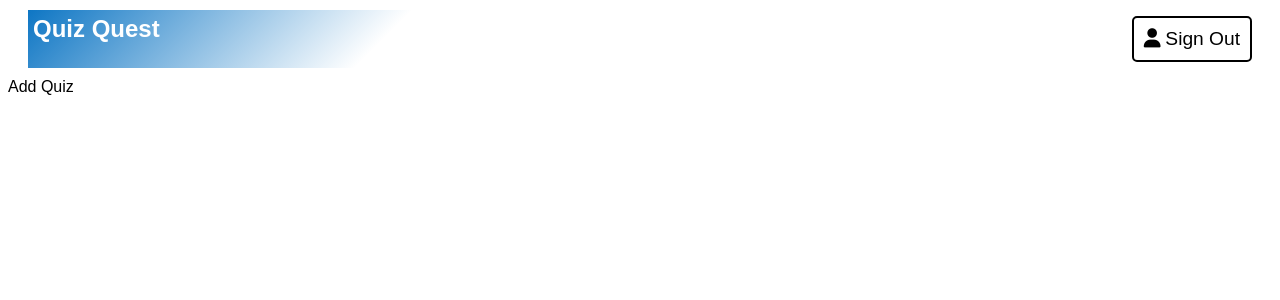
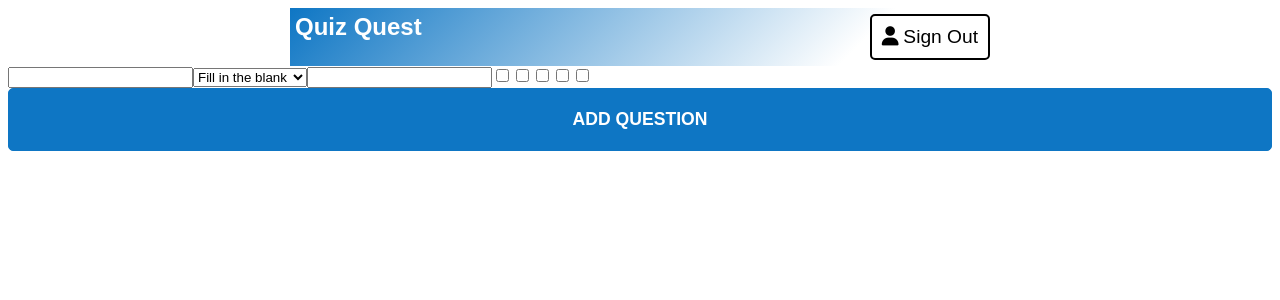
Before and after one commit to RShnitser/quiz-quest, a React (Vite) app: page /add-quest in a window 1280 px wide. Shown: the top 300 px of the page. Built offline with nearby package versions, Linux system fonts and the light colour scheme; sample sign-in values are in the browser's storage.

Commit message:
add question inputs

```diff
--- a/src/App.css
+++ b/src/App.css
@@ -30,7 +30,7 @@
     border: 1px solid var(--black);
 }
 
-  .submit-btn {
+.form-btn {
     border: 1px solid var(--blue);
     background: var(--blue);
     width: 100%;
@@ -59,3 +59,7 @@
 .menu-list {
     list-style-type: none;
 }
+
+.menu-list li {
+    margin-bottom: 10px;
+}
--- a/src/components/MainMenu.tsx
+++ b/src/components/MainMenu.tsx
@@ -7,18 +7,18 @@ const MainMenu = () => {
     return(
         <div className="menu-display">
             <div className="title">Main Menu</div>
-            <ul className="menu-list">
+            <ul className="form menu-list">
                 <li>
-                    <button className="submit-btn" type="button" onClick={() => navigate("/quest")}>Take Quiz</button>
+                    <button className="form-btn" type="button" onClick={() => navigate("/quest")}>Take Quiz</button>
                 </li>
                 <li>
-                    <button type="button"  onClick={() => navigate("/settings")}>Quiz Settings</button>
+                    <button className="form-btn" type="button"  onClick={() => navigate("/settings")}>Quiz Settings</button>
                 </li>
                 <li>
-                    <button type="button"  onClick={() => navigate("/add-quest")}>Add Question</button>
+                    <button className="form-btn" type="button"  onClick={() => navigate("/add-quest")}>Add Question</button>
                 </li>
                 <li>
-                    <button type="button"  onClick={() => navigate("/history")}>View History</button>
+                    <button className="form-btn" type="button"  onClick={() => navigate("/history")}>View History</button>
                 </li>
             </ul>
         </div>
--- a/src/components/QuestCreate.tsx
+++ b/src/components/QuestCreate.tsx
@@ -1,7 +1,281 @@
+// const QuestionType = {
+//     fillInBlank: 1,
+//     allThatApply: 2,
+//     multipleChoice: 3,
+// } as const;
+
+import { useState } from "react";
+
+// type QuestionType = typeof QuestionType[keyof typeof QuestionType];
+
+enum QuestionType {
+    fillInBlank= "Fill in the blank",
+    allThatApply="All that apply",
+    multipleChoice="Multiple Choice",
+}
+
+type FillInBlankAnswer = {
+    type: QuestionType.fillInBlank;
+    answer: string;
+}
+
+type MultipleChoiceAnswer = {
+    type: QuestionType.multipleChoice;
+    answer: string;
+    option1: string;
+    option2: string;
+    option3: string;
+}
+
+type AllThatApplyAnswer = {
+    type: QuestionType.allThatApply;
+    answer1: string;
+    answer1Applies: boolean;
+    answer2: string;
+    answer2Applies: boolean;
+    answer3: string;
+    answer3Applies: boolean;
+    answer4: string;
+    answer4Applies: boolean;
+}
+
+type Answer = FillInBlankAnswer | MultipleChoiceAnswer | AllThatApplyAnswer;
+
+// type FillInBlankQuestion = {
+//     id: number;
+//     question: string;
+//     type: QuestionType.fillInBlank;
+//     answer: string;
+//     tags: string[];
+//   };
+
+//   type AllThatApplyQuestion = {
+//     id: number;
+//     question: string;
+//     type: QuestionType.allThatApply;
+//     answers: string[];
+//     options: string[];
+//     tags: string[];
+//   };
+//   type MultipleChoiceQuestion = {
+//     id: number;
+//     question: string;
+//     type: QuestionType.multipleChoice;
+//     answer: string;
+//     options: string[];
+//     tags: string[];
+//   };
+
+//   type Question = AllThatApplyQuestion | MultipleChoiceQuestion | FillInBlankQuestion
+
+// const INIT_QUESTION: Question = {
+//     id: -1,
+//     question: "",
+//     type: QuestionType.fillInBlank,
+//     answer: "",
+//     tags: [],
+// }
+
+// const TAGS : string[] = [
+//     "HTML",
+//     "CSS",
+//     "Javascript",
+//     "Git",
+//     "React"
+// ]
+
+const INIT_TAGS = new Map<string, boolean>([
+    ["HTML", false],
+    ["CSS", false],
+    ["Javascript", false],
+    ["Git", false],
+    ["React", false],
+]);
+
 const QuestCreate = () => {
 
+    const [question, setQuestion] = useState<string>("");
+    //const [type, setType] = useState<QuestionType>(QuestionType.fillInBlank);
+    const [answer, setAnswer] = useState<Answer>({type: QuestionType.fillInBlank, answer: ""});
+    const [tags, setTags] = useState<Map<string, boolean>>(INIT_TAGS);
+    //const [isChecked, setIsChecked] = useState<boolean>(false);
+
+    // if(question.type === QuestionType.fillInBlank) {
+        //     inputs = <>
+        //         <input type="text" name="question" value={question.question} onChange={handleChange}/>
+        //         <input type="text" name="answer" value={question.answer} onChange={handleChange}/>
+    //     </>
+    // }
+
+    // const handleChange = ({target: {name, value}}: React.ChangeEvent<HTMLInputElement>) => {
+    //     setQuestion({...question, [name]: value});
+    // }
+
+    let inputs = null;
+
+    switch(answer.type) {
+        case QuestionType.fillInBlank:
+            inputs = <>
+                 <input
+                    type="text"
+                    name="answer"
+                    value={answer.answer}
+                    onChange={({target: {value}}: React.ChangeEvent<HTMLInputElement>) => {
+                        setAnswer({...answer, answer: value});
+                    }}
+                 />
+            </>
+        break;
+        case QuestionType.multipleChoice:
+            inputs = <>
+                <input
+                    type="text"
+                    name="answer"
+                    value={answer.answer}
+                    onChange={({target: {value}}: React.ChangeEvent<HTMLInputElement>) => {
+                        setAnswer({...answer, answer: value});
+                    }}
+                 />
+                 <input
+                    type="text"
+                    name="option1"
+                    value={answer.option1}
+                    onChange={({target: {value}}: React.ChangeEvent<HTMLInputElement>) => {
+                        setAnswer({...answer, option1: value});
+                    }}
+                 />
+                 <input
+                    type="text"
+                    name="option2"
+                    value={answer.option2}
+                    onChange={({target: {value}}: React.ChangeEvent<HTMLInputElement>) => {
+                        setAnswer({...answer, option2: value});
+                    }}
+                 />
+                 <input
+                    type="text"
+                    name="option3"
+                    value={answer.option3}
+                    onChange={({target: {value}}: React.ChangeEvent<HTMLInputElement>) => {
+                        setAnswer({...answer, option3: value});
+                    }}
+                 />
+            </>
+        break;
+        case QuestionType.allThatApply:
+            inputs = <>
+                <input
+                    type="text"
+                    name="answer1"
+                    value={answer.answer1}
+                    onChange={({target: {value}}: React.ChangeEvent<HTMLInputElement>) => {
+                        setAnswer({...answer, answer1: value});
+                    }}
+                 />
+                 <input
+                    type="checkbox"
+                    name="answer1Applies"
+                    checked={answer.answer1Applies}
+                    onChange={() => {
+                        setAnswer({...answer, answer1Applies: !answer.answer1Applies});
+                    }}
+                 />
+                 <input
+                    type="text"
+                    name="answer2"
+                    value={answer.answer2}
+                    onChange={({target: {value}}: React.ChangeEvent<HTMLInputElement>) => {
+                        setAnswer({...answer, answer2: value});
+                    }}
+                 />
+                 <input
+                    type="checkbox"
+                    name="answer2Applies"
+                    checked={answer.answer2Applies}
+                    onChange={() => {
+                        setAnswer({...answer, answer2Applies: !answer.answer2Applies});
+                    }}
+                 />
+            </>
+        break;
+        default:
+        break;
+    }
+
     return(
-        <div>Add Quiz</div>
+        <form>
+            <input
+                type="text"
+                name="question"
+                value={question}
+                onChange={({target: {value}}: React.ChangeEvent<HTMLInputElement>) => {
+                    setQuestion(value);
+                }}
+            />
+            <select
+                name="type"
+                value={answer.type}
+                onChange={({target: {value}}: React.ChangeEvent<HTMLSelectElement>) => {
+                    //setType(value as QuestionType);
+                    switch(value) {
+                        case QuestionType.fillInBlank:
+                            setAnswer({
+                                //type: QuestionType.fillInBlank,
+                                type: value,
+                                answer: ""
+                            });
+                        break;
+                        case QuestionType.multipleChoice:
+                            setAnswer({
+                                //type: QuestionType.multipleChoice,
+                                type: value,
+                                answer: "",
+                                option1: "",
+                                option2:"",
+                                option3:"",
+                            });
+                        break;
+                        case QuestionType.allThatApply:
+                            setAnswer({
+                                //type: QuestionType.allThatApply,
+                                type: value,
+                               answer1: "",
+                               answer1Applies: false,
+                               answer2: "",
+                               answer2Applies: false,
+                               answer3: "",
+                               answer3Applies: false,
+                               answer4: "",
+                               answer4Applies: false,
+                            });
+                        break;
+                        default:
+                        break;
+                    }
+                }}>
+                {/* <option value={QuestionType.fillInBlank}>Fill in the blank</option> */}
+                {Object.values(QuestionType).map((value) => (
+                    <option key={value} value={value}>{value}</option>
+                ))}
+            </select>
+            {inputs}
+            { Array.from(tags.keys()).map((tag) => (
+                <input
+                    key={tag}
+                    type="checkbox"
+                    //name={tag}
+                    //value={tag}
+                    checked={tags.get(tag)}
+                    //checked={isChecked}
+                    onChange={() => {
+                        //console.log(tag, tags.get(tag));
+                        setTags(new Map<string, boolean>(tags.set(tag, !tags.get(tag) || false)));
+                        //setIsChecked(!isChecked);
+                    }}
+                />
+            ))}
+            <input className="form-btn" type="submit" value="Add Question"/>
+        </form>
     );
 }
 
--- a/src/components/QuizApp/QuizApp.css
+++ b/src/components/QuizApp/QuizApp.css
@@ -1,11 +1,13 @@
 .nav {
+    max-width: 700px;
     display: flex;
     justify-content: space-between;
     align-items: center;
     margin: 10px 20px;
     /* background-image: linear-gradient(135deg, var(--blue) 50%, white 25%, white 25%); */
-    background-image: linear-gradient(135deg, var(--blue), white 30%);
+    background-image: linear-gradient(135deg, var(--blue), white 80%);
     color: white;
+    margin: auto;
 }
 
 .title {
@@ -15,7 +17,7 @@
 
 .logout-btn {
     font-size: 1.2rem;
-    background-color: transparent;
+    background-color: white;
     border: 2px solid var(--black);
     border-radius: 5px;
     padding: 10px;
--- a/src/components/UserCreate.tsx
+++ b/src/components/UserCreate.tsx
@@ -54,7 +54,7 @@ const UserCreate = () => {
                     placeholder="enter password"
                     onChange={handleChange}
                 />
-                <input className="submit-btn" type="submit" value="Create Account"/>
+                <input className="form-btn" type="submit" value="Create Account"/>
             </form>
             <div className="link">
                 Already have an account?&nbsp;
--- a/src/components/UserLogin.tsx
+++ b/src/components/UserLogin.tsx
@@ -61,7 +61,7 @@ const UserLogin = () => {
                     placeholder="enter password"
                     onChange={handleChange}
                 />
-                <input className="submit-btn" type="submit" value="Sign In"/>
+                <input className="form-btn" type="submit" value="Sign In"/>
             </form>
             <div className="link">
                 Don't have an account?&nbsp;
```
Lines whose indentation alone changed are shown as unchanged.
